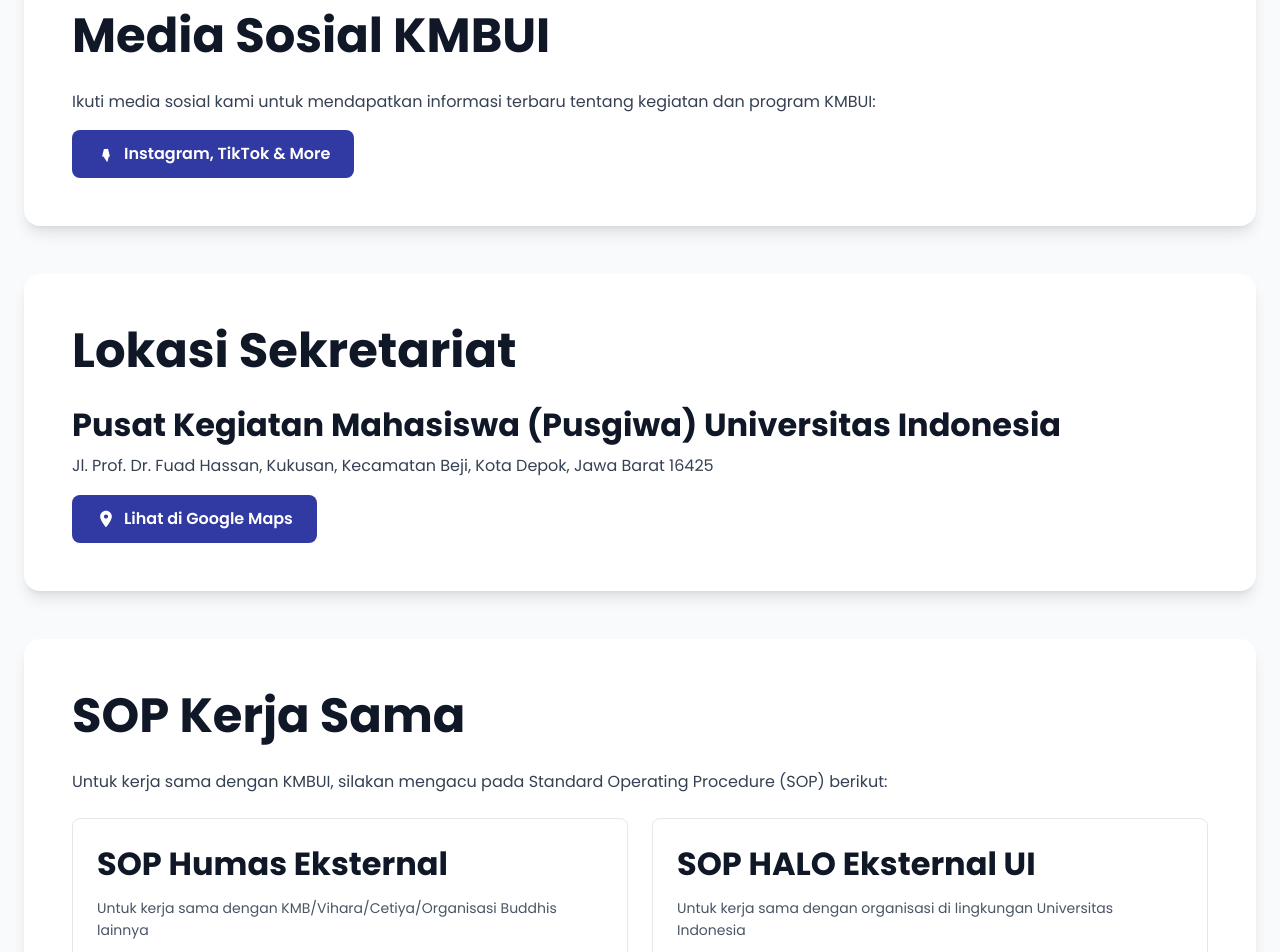
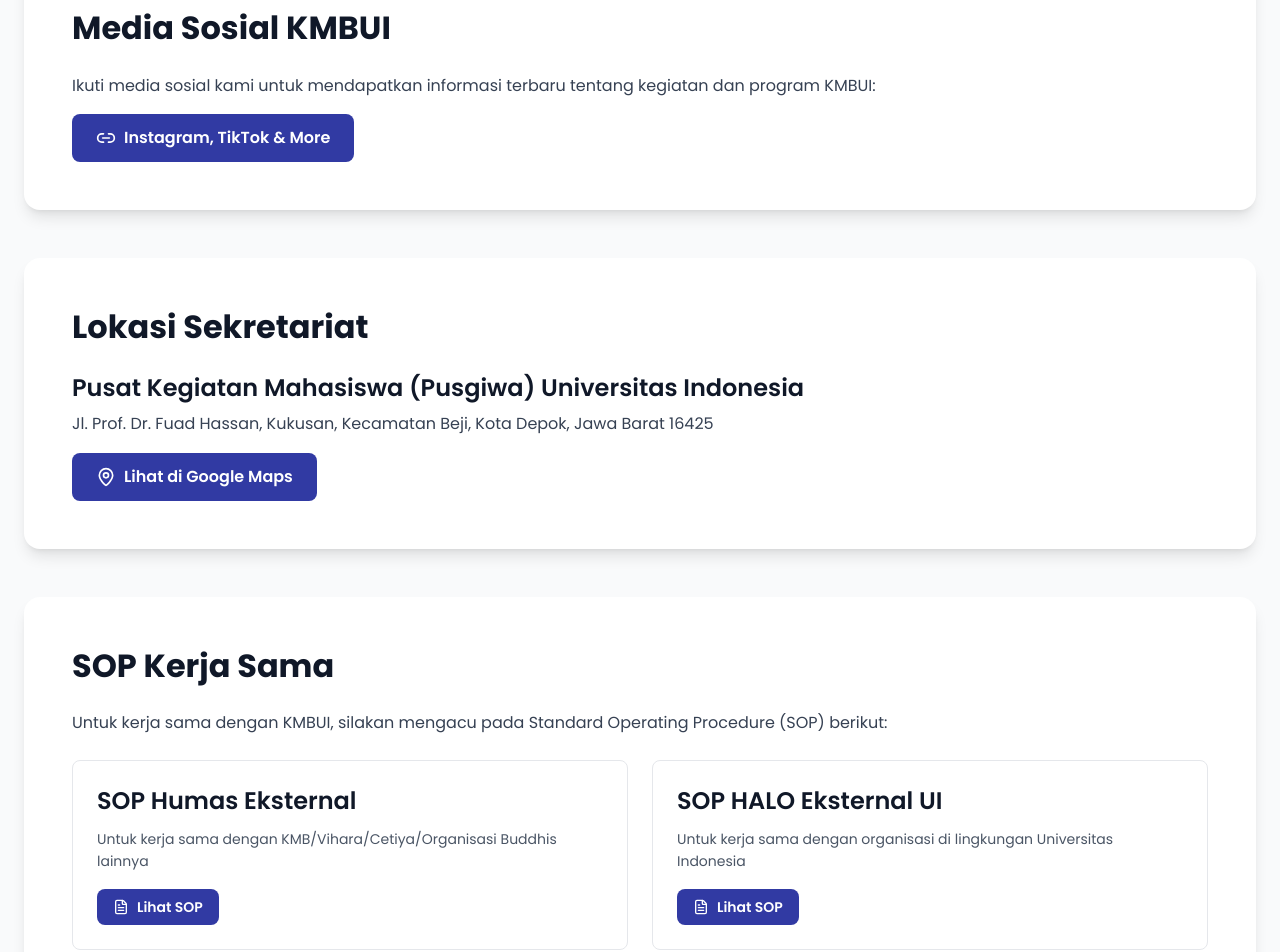
Before and after one commit to kmbui/web-utama, a Next.js app: page /hubungi-kami in a window 1280 px wide. Shown: the part 280-1232 px from the top of the page. Built offline with nearby package versions, Linux system fonts and the light colour scheme; no server answers.

Commit message:
refinement

```diff
--- a/src/app/hubungi-kami/page.tsx
+++ b/src/app/hubungi-kami/page.tsx
@@ -1,4 +1,6 @@
 "use client";
+
+import { FileText, Link2, MapPin } from "lucide-react";
 
 export default function HubungiKamiPage() {
   return (
@@ -11,7 +13,7 @@
 
           {/* Social Media Section */}
           <section className="bg-white rounded-2xl shadow-lg p-8 lg:p-12">
-            <h2 className="text-2xl font-bold text-gray-900 mb-6">Media Sosial KMBUI</h2>
+            <h3 className="h3 font-bold text-gray-900 mb-6">Media Sosial KMBUI</h3>
             <p className="text-gray-700 mb-4">
               Ikuti media sosial kami untuk mendapatkan informasi terbaru tentang kegiatan dan program KMBUI:
             </p>
@@ -20,21 +22,18 @@
               target="_blank"
               rel="noopener noreferrer"
               className="inline-flex items-center gap-2 px-6 py-3 bg-primary text-white font-semibold rounded-lg hover:bg-primary/90 transition-colors hover:no-underline"
-              style={{ color: 'white' }}
             >
-              <svg className="w-5 h-5" fill="currentColor" viewBox="0 0 24 24">
-                <path d="M13.511 5.853a.5.5 0 0 1 .98 0l2.059 8.5a.5.5 0 0 1-.48.647H7.93a.5.5 0 0 1-.48-.647l2.059-8.5ZM8.52 14.5h6.96l-1.582 6.539a.5.5 0 0 1-.98 0L8.52 14.5Z"/>
-              </svg>
+              <Link2 className="h-5 w-5 shrink-0" aria-hidden="true" />
               Instagram, TikTok & More
             </a>
           </section>
 
           {/* Location Section */}
           <section className="bg-white rounded-2xl shadow-lg p-8 lg:p-12">
-            <h2 className="text-2xl font-bold text-gray-900 mb-6">Lokasi Sekretariat</h2>
+            <h3 className="font-bold text-gray-900 mb-6">Lokasi Sekretariat</h3>
             <div className="space-y-4">
               <div>
-                <h3 className="text-lg font-semibold text-gray-900 mb-2">
+                <h3 className="sh3 font-semibold text-gray-900 mb-2">
                   Pusat Kegiatan Mahasiswa (Pusgiwa) Universitas Indonesia
                 </h3>
                 <p className="text-gray-700 mb-4">
@@ -46,11 +45,8 @@
                 target="_blank"
                 rel="noopener noreferrer"
                 className="inline-flex items-center gap-2 px-6 py-3 bg-primary text-white font-semibold rounded-lg hover:bg-primary/90 transition-colors hover:no-underline"
-                style={{ color: 'white' }}
               >
-                <svg className="w-5 h-5" fill="currentColor" viewBox="0 0 24 24">
-                  <path d="M12 2C8.13 2 5 5.13 5 9c0 5.25 7 13 7 13s7-7.75 7-13c0-3.87-3.13-7-7-7zm0 9.5c-1.38 0-2.5-1.12-2.5-2.5s1.12-2.5 2.5-2.5 2.5 1.12 2.5 2.5-1.12 2.5-2.5 2.5z"/>
-                </svg>
+                <MapPin className="h-5 w-5 shrink-0" aria-hidden="true" />
                 Lihat di Google Maps
               </a>
             </div>
@@ -58,7 +54,7 @@
 
           {/* SOP Section */}
           <section className="bg-white rounded-2xl shadow-lg p-8 lg:p-12">
-            <h2 className="text-2xl font-bold text-gray-900 mb-6">SOP Kerja Sama</h2>
+            <h3 className="font-bold text-gray-900 mb-6">SOP Kerja Sama</h3>
             <p className="text-gray-700 mb-6">
               Untuk kerja sama dengan KMBUI, silakan mengacu pada Standard Operating Procedure (SOP) berikut:
             </p>
@@ -66,7 +62,7 @@
             <div className="grid grid-cols-1 md:grid-cols-2 gap-6">
               {/* SOP Humas External */}
               <div className="border border-gray-200 rounded-lg p-6 hover:shadow-md transition-shadow">
-                <h3 className="text-lg font-semibold text-gray-900 mb-3">
+                <h3 className="sh3 font-semibold text-gray-900 mb-3">
                   SOP Humas Eksternal
                 </h3>
                 <p className="text-gray-600 text-sm mb-4">
@@ -77,18 +73,15 @@
                   target="_blank"
                   rel="noopener noreferrer"
                   className="inline-flex items-center gap-2 px-4 py-2 bg-primary text-white font-semibold rounded-lg hover:bg-primary/90 transition-colors text-sm hover:no-underline"
-                  style={{ color: 'white' }}
                 >
-                  <svg className="w-4 h-4" fill="currentColor" viewBox="0 0 24 24">
-                    <path d="M14 2H6c-1.1 0-1.99.9-1.99 2L4 20c0 1.1.89 2 1.99 2H18c1.1 0 2-.9 2-2V8l-6-6zm2 16H8v-2h8v2zm0-4H8v-2h8v2zm-3-5V3.5L18.5 9H13z"/>
-                  </svg>
+                  <FileText className="h-4 w-4 shrink-0" aria-hidden="true" />
                   Lihat SOP
                 </a>
               </div>
 
               {/* SOP HALO External UI */}
               <div className="border border-gray-200 rounded-lg p-6 hover:shadow-md transition-shadow">
-                <h3 className="text-lg font-semibold text-gray-900 mb-3">
+                <h3 className="sh3 font-semibold text-gray-900 mb-3">
                   SOP HALO Eksternal UI
                 </h3>
                 <p className="text-gray-600 text-sm mb-4">
@@ -99,11 +92,8 @@
                   target="_blank"
                   rel="noopener noreferrer"
                   className="inline-flex items-center gap-2 px-4 py-2 bg-primary text-white font-semibold rounded-lg hover:bg-primary/90 transition-colors text-sm hover:no-underline"
-                  style={{ color: 'white' }}
                 >
-                  <svg className="w-4 h-4" fill="currentColor" viewBox="0 0 24 24">
-                    <path d="M14 2H6c-1.1 0-1.99.9-1.99 2L4 20c0 1.1.89 2 1.99 2H18c1.1 0 2-.9 2-2V8l-6-6zm2 16H8v-2h8v2zm0-4H8v-2h8v2zm-3-5V3.5L18.5 9H13z"/>
-                  </svg>
+                  <FileText className="h-4 w-4 shrink-0" aria-hidden="true" />
                   Lihat SOP
                 </a>
               </div>
--- a/src/app/informasi-umum/page.tsx
+++ b/src/app/informasi-umum/page.tsx
@@ -23,16 +23,17 @@
             <div className="grid grid-cols-1 lg:grid-cols-2 gap-8 lg:gap-12 items-center">
               {/* Left - Text */}
               <div>
-                <h1 className="sh1 text-white mb-6">About Us</h1>
+                <h1 className="text-white mb-6">About Us</h1>
                 <p className="b1 text-white/95 leading-relaxed">
                   Keluarga Mahasiswa Buddhis Universitas Indonesia (KMBUI) merupakan sebuah Unit Kegiatan Mahasiswa (UKM) di tingkat universitas yang berkedudukan di Universitas Indonesia dan bergerak pada bidang kerohanian Buddha serta kegiatan sosial kemasyarakatan.
                 </p>
               </div>
 
               {/* Right - Auto-scrolling Image Columns */}
-              <div className="grid grid-cols-2 gap-4 h-[500px]">
+              <div className="relative h-[500px] overflow-visible">
+                <div className="absolute inset-x-0 -top-16 -bottom-16 md:-top-20 md:-bottom-20 lg:-top-24 lg:-bottom-24 grid grid-cols-2 gap-4">
                   {/* Left Column - Scrolls Up */}
-                <div className="overflow-hidden relative">
+                  <div className="overflow-hidden relative h-full">
                     <div className="flex flex-col gap-4 animate-scroll-up">
                       <div className="bg-gray-300 rounded-xl h-40 w-full flex-shrink-0"></div>
                       <div className="bg-gray-400 rounded-xl h-40 w-full flex-shrink-0"></div>
@@ -47,7 +48,7 @@
                   </div>
 
                   {/* Right Column - Scrolls Down */}
-                <div className="overflow-hidden relative">
+                  <div className="overflow-hidden relative h-full">
                     <div className="flex flex-col gap-4 animate-scroll-down">
                       <div className="bg-gray-600 rounded-xl h-40 w-full flex-shrink-0"></div>
                       <div className="bg-gray-500 rounded-xl h-40 w-full flex-shrink-0"></div>
@@ -58,6 +59,7 @@
                       <div className="bg-gray-500 rounded-xl h-40 w-full flex-shrink-0"></div>
                       <div className="bg-gray-400 rounded-xl h-40 w-full flex-shrink-0"></div>
                       <div className="bg-gray-300 rounded-xl h-40 w-full flex-shrink-0"></div>
+                    </div>
                   </div>
                 </div>
               </div>
```
Lines whose indentation alone changed are shown as unchanged.
